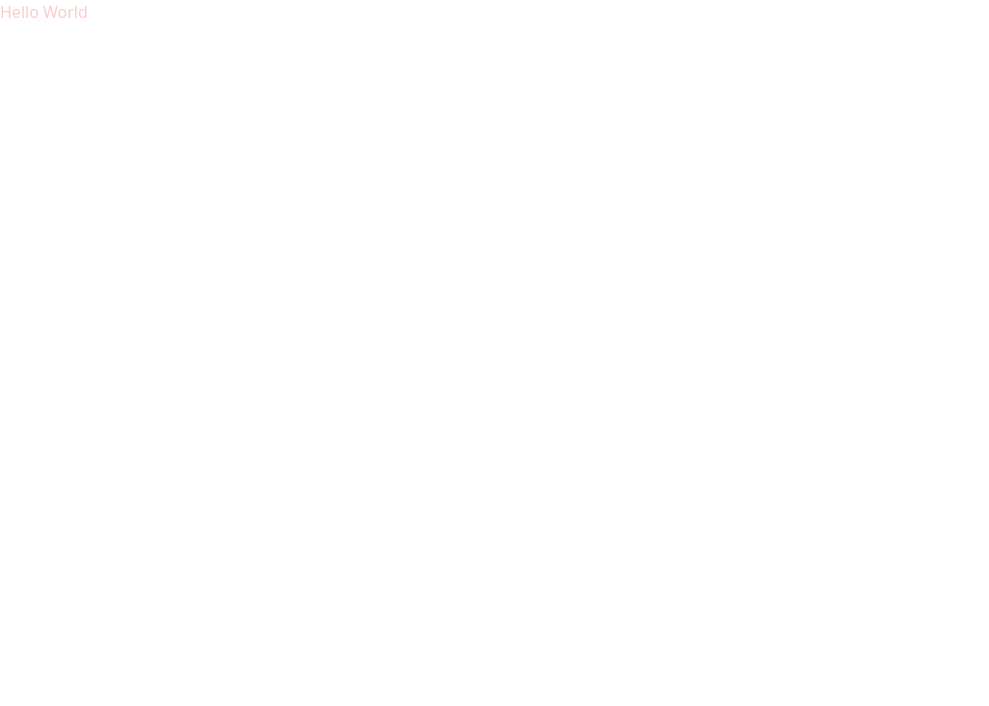
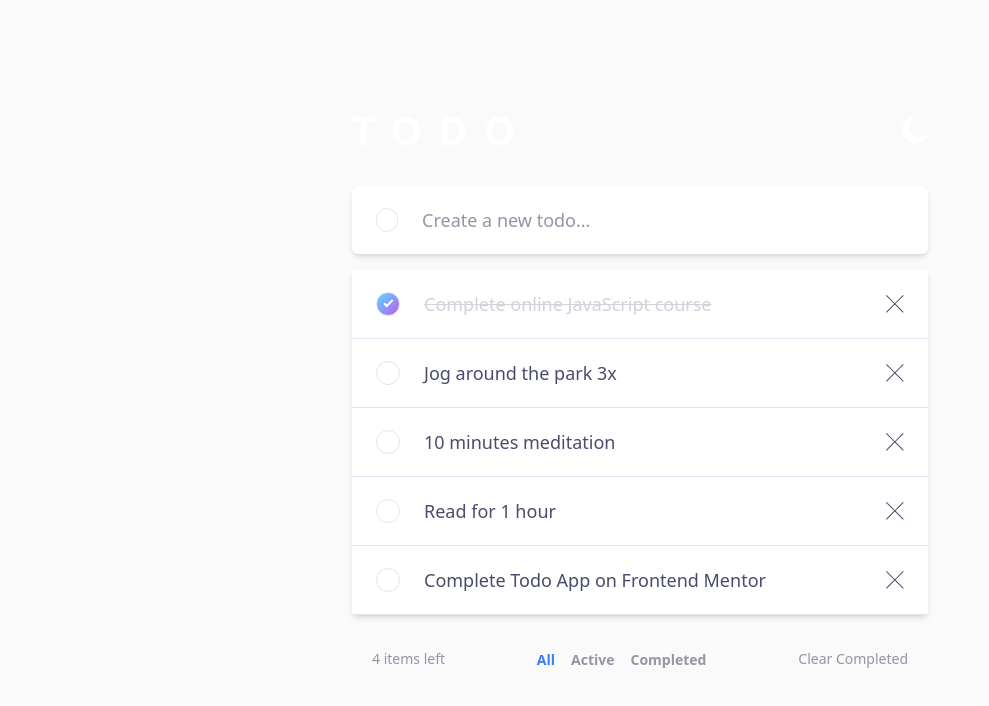
Before and after one commit to mayurDayal2000/todo-app-main, a React (Vite) app: page / in a window 1280 px wide. Shown: the top 706 px of the page, without its empty margins (0-989 px from the left). Built offline with nearby package versions, Linux system fonts and the light colour scheme.

Commit message:
added todo ui and basic logic

```diff
--- a/src/App.tsx
+++ b/src/App.tsx
@@ -1,3 +1,70 @@
+import { FilterActions } from "./components/filterActions";
+import { Header } from "./components/header";
+import { TodoForm } from "./components/todoForm";
+import { TodoList } from "./components/todoList";
+import { useTodo } from "./hooks/useTodo";
+
 export default function App() {
-  return <h1 className="text-red-200">Hello World</h1>;
+  const {
+    activeFilter,
+    todos,
+    addTodo,
+    toggleTodoCompletion,
+    removeTodo,
+    handleActiveFilter,
+    clearCompleted,
+  } = useTodo();
+
+  const filteredTodos = todos.filter((todo) => {
+    if (activeFilter === "active") return !todo.isCompleted;
+    if (activeFilter === "completed") return todo.isCompleted;
+    return true;
+  });
+
+  const todosCount = todos.filter((todo) => !todo.isCompleted).length;
+
+  return (
+    <div className="min-h-screen w-full bg-[#FAFAFA] px-6 transition-colors ease-in md:flex md:items-center md:justify-center dark:bg-[#171823]">
+      <div className="mx-auto w-full max-w-xl py-10">
+        <Header />
+
+        <main className="w-full">
+          <TodoForm onSubmit={addTodo} />
+          <TodoList
+            todos={filteredTodos}
+            onToggleTodo={toggleTodoCompletion}
+            onRemoveTodo={removeTodo}
+          />
+
+          <section className="flex w-full items-center justify-between px-5 py-4">
+            <p className="text-xs text-[#9495A5] md:text-sm dark:text-[#5B5E7E]">
+              {todosCount} items left
+            </p>
+
+            <nav className="hidden md:block">
+              <FilterActions
+                activeFilter={activeFilter}
+                onFilterChange={handleActiveFilter}
+              />
+            </nav>
+
+            <button
+              type="button"
+              className="text-xs text-[#9495A5] md:text-sm dark:text-[#5B5E7E] hover:text-[#494C6B] dark:hover:text-[#E3E4F1]"
+              onClick={clearCompleted}
+            >
+              Clear Completed
+            </button>
+          </section>
+
+          <nav className="mt-4 w-full rounded bg-white p-3 shadow-md transition-colors ease-in md:hidden dark:bg-[#25273D]">
+            <FilterActions
+              activeFilter={activeFilter}
+              onFilterChange={handleActiveFilter}
+            />
+          </nav>
+        </main>
+      </div>
+    </div>
+  );
 }
--- /dev/null
+++ b/src/components/filterActions.tsx
@@ -0,0 +1,36 @@
+import { FilterType } from "../hooks/useTodo";
+
+type FilterActionsProps = {
+  activeFilter: FilterType;
+  onFilterChange: (filter: FilterType) => void;
+};
+
+export function FilterActions({
+  activeFilter,
+  onFilterChange,
+}: FilterActionsProps) {
+  const filterOptions: FilterType[] = ["all", "active", "completed"];
+
+  return (
+    <ul className="flex items-center justify-center gap-x-4">
+      {filterOptions.map((filter) => (
+        <li key={filter} role="presentation">
+          <button
+            type="button"
+            role="tab"
+            aria-selected={activeFilter === filter}
+            aria-controls={`${filter}-todos`}
+            className={`text-sm font-bold transition-colors ease-in hover:text-[#494C6B] dark:hover:text-[#E3E4F1] ${
+              activeFilter === filter
+                ? "text-[#3A7CFD]"
+                : "text-[#9495A5] dark:text-[#5B5E7E]"
+            }`}
+            onClick={() => onFilterChange(filter)}
+          >
+            {filter.charAt(0).toUpperCase() + filter.slice(1)}
+          </button>
+        </li>
+      ))}
+    </ul>
+  );
+}
--- /dev/null
+++ b/src/components/header.tsx
@@ -0,0 +1,34 @@
+import { useEffect, useState } from "react";
+import sunIcon from "../assets/icons/icon-sun.svg";
+import moonIcon from "../assets/icons/icon-moon.svg";
+
+export function Header() {
+  const [isDark, setIsDark] = useState<boolean>(false);
+
+  useEffect(() => {
+    if (isDark) {
+      document.documentElement.classList.add("dark");
+    } else {
+      document.documentElement.classList.remove("dark");
+    }
+  }, [isDark]);
+
+  const handleIsDark = () => setIsDark((prev) => !prev);
+
+  return (
+    <header className="mb-10 flex w-full items-center justify-between gap-x-1">
+      <h1 className="text-2xl font-bold uppercase tracking-[.4em] text-white md:text-[2rem] lg:text-[2.5rem]">
+        <a href="/" rel="noopener noreferrer">
+          Todo
+        </a>
+      </h1>
+
+      <button type="button" onClick={handleIsDark}>
+        <img
+          src={isDark ? sunIcon : moonIcon}
+          alt={`${isDark ? "sun" : "moon"} icon`}
+        />
+      </button>
+    </header>
+  );
+}
--- /dev/null
+++ b/src/components/todoForm.tsx
@@ -0,0 +1,42 @@
+import { FormEvent, useState } from "react";
+
+type TodoFormProps = {
+  onSubmit: (text: string) => void;
+};
+
+export function TodoForm({ onSubmit }: TodoFormProps) {
+  const [todoText, setTodoText] = useState<string>("");
+
+  const handleSubmit = (event: FormEvent<HTMLFormElement>) => {
+    event.preventDefault();
+
+    const trimmedText = todoText.trim();
+    if (trimmedText) {
+      onSubmit(trimmedText);
+      setTodoText("");
+    }
+  };
+
+  return (
+    <form
+      className="w-full rounded-md bg-white shadow-md transition-colors ease-in dark:bg-[#25273D]"
+      onSubmit={handleSubmit}
+    >
+      <div className="flex items-center gap-x-3 px-5 py-4 md:gap-x-4 md:px-6 md:py-5 lg:gap-x-6">
+        <span
+          className="block h-5 w-5 rounded-full border border-[#E3E4F1] transition-colors ease-in md:h-6 md:w-6 dark:border-[#393A4B]"
+          aria-hidden="true"
+        ></span>
+
+        <input
+          type="text"
+          placeholder="Create a new todo…"
+          className="w-full bg-transparent text-xs text-[#393A4B] caret-[#3A7CFD] outline-none placeholder:text-[#9495A5] md:text-sm lg:text-base xl:text-lg dark:text-[#C8CBE7] placeholder:dark:text-[#767992]"
+          value={todoText}
+          onChange={(e) => setTodoText(e.target.value)}
+          aria-label="New todo text"
+        />
+      </div>
+    </form>
+  );
+}
--- /dev/null
+++ b/src/components/todoItem.tsx
@@ -0,0 +1,64 @@
+import { useId } from "react";
+import { Todo } from "../hooks/useTodo";
+import checkIcon from "../assets/icons/icon-check.svg";
+import crossIcon from "../assets/icons/icon-cross.svg";
+
+type TodoItemProps = {
+  todo: Todo;
+  onToggle: () => void;
+  onRemove: () => void;
+};
+
+export function TodoItem({ todo, onToggle, onRemove }: TodoItemProps) {
+  const checkboxId = useId();
+
+  return (
+    <li className="flex w-full items-center justify-between border-b border-b-[#E3E4F1] px-5 py-4 transition-colors ease-in md:px-6 md:py-5 dark:border-b-[#393A4B]">
+      <label
+        htmlFor={checkboxId}
+        className="flex cursor-pointer select-none items-center gap-x-3 md:gap-x-4 lg:gap-x-6"
+      >
+        <input
+          type="checkbox"
+          id={checkboxId}
+          checked={todo.isCompleted}
+          onChange={onToggle}
+          className="sr-only"
+        />
+
+        <span
+          className={`flex h-5 w-5 items-center justify-center rounded-full border border-[#E3E4F1] transition-colors ease-in hover:border-[#55DDFF] md:h-6 md:w-6 dark:border-[#393A4B] ${
+            todo.isCompleted
+              ? "bg-gradient-to-br from-[#55DDFF] to-[#C058F3]"
+              : "bg-transparent"
+          } `}
+          aria-hidden="true"
+        >
+          {todo.isCompleted && <img src={checkIcon} alt="check icon" />}
+        </span>
+
+        <p
+          className={`text-xs transition-colors ease-in md:text-sm lg:text-base xl:text-lg ${
+            todo.isCompleted
+              ? "text-[#D1D2DA] line-through dark:text-[#4D5067]"
+              : "text-[#494C6B] dark:text-[#C8CBE7]"
+          }`}
+        >
+          {todo.text}
+        </p>
+      </label>
+
+      <button
+        type="button"
+        onClick={onRemove}
+        aria-label={`Remove todo: ${todo.text}`}
+      >
+        <img
+          src={crossIcon}
+          alt="cross icon"
+          className="h-3 w-3 md:h-4 md:w-4 lg:h-[1.125rem] lg:w-[1.125rem]"
+        />
+      </button>
+    </li>
+  );
+}
--- /dev/null
+++ b/src/components/todoList.tsx
@@ -0,0 +1,27 @@
+import { Todo } from "../hooks/useTodo";
+import { TodoItem } from "./todoItem";
+
+type TodoListProps = {
+  todos: Todo[];
+  onToggleTodo: (id: number) => void;
+  onRemoveTodo: (id: number) => void;
+};
+
+export function TodoList({ todos, onToggleTodo, onRemoveTodo }: TodoListProps) {
+  return (
+    <section className="mb-4 mt-4 w-full rounded bg-white shadow-md transition-colors ease-in dark:bg-[#25273D]">
+      <h2 className="sr-only">Todo List</h2>
+
+      <ul role="list">
+        {todos.map((todo) => (
+          <TodoItem
+            key={todo.id}
+            todo={todo}
+            onToggle={() => onToggleTodo(todo.id)}
+            onRemove={() => onRemoveTodo(todo.id)}
+          />
+        ))}
+      </ul>
+    </section>
+  );
+}
--- /dev/null
+++ b/src/hooks/useTodo.ts
@@ -0,0 +1,50 @@
+import { useState } from "react";
+import sampleTasks from "../utilities/tasks.json";
+
+export type FilterType = "all" | "active" | "completed";
+
+export type Todo = {
+  id: number;
+  text: string;
+  isCompleted: boolean;
+};
+
+export function useTodo() {
+  const [activeFilter, setActiveFilter] = useState<FilterType>("all");
+
+  const [todos, setTodos] = useState<Todo[]>(sampleTasks || []);
+
+  const handleActiveFilter = (action: FilterType) => {
+    setActiveFilter(action);
+  };
+
+  const addTodo = (text: string) => {
+    setTodos([...todos, { id: Date.now(), text, isCompleted: false }]);
+  };
+
+  const toggleTodoCompletion = (id: number) => {
+    setTodos(
+      todos.map((todo) =>
+        todo.id === id ? { ...todo, isCompleted: !todo.isCompleted } : todo
+      )
+    );
+  };
+
+  const removeTodo = (id: number) => {
+    setTodos(todos.filter((todo) => todo.id !== id));
+  };
+
+  const clearCompleted = () => {
+    setTodos(todos.filter((todo) => !todo.isCompleted));
+  };
+
+  return {
+    activeFilter,
+    handleActiveFilter,
+    todos,
+    addTodo,
+    toggleTodoCompletion,
+    removeTodo,
+    clearCompleted,
+  };
+}
--- /dev/null
+++ b/src/utilities/tasks.json
@@ -0,0 +1,27 @@
+[
+  {
+    "id": 1,
+    "text": "Complete online JavaScript course",
+    "isCompleted": true
+  },
+  {
+    "id": 2,
+    "text": "Jog around the park 3x",
+    "isCompleted": false
+  },
+  {
+    "id": 3,
+    "text": "10 minutes meditation",
+    "isCompleted": false
+  },
+  {
+    "id": 4,
+    "text": "Read for 1 hour",
+    "isCompleted": false
+  },
+  {
+    "id": 5,
+    "text": "Complete Todo App on Frontend Mentor",
+    "isCompleted": false
+  }
+]
```
